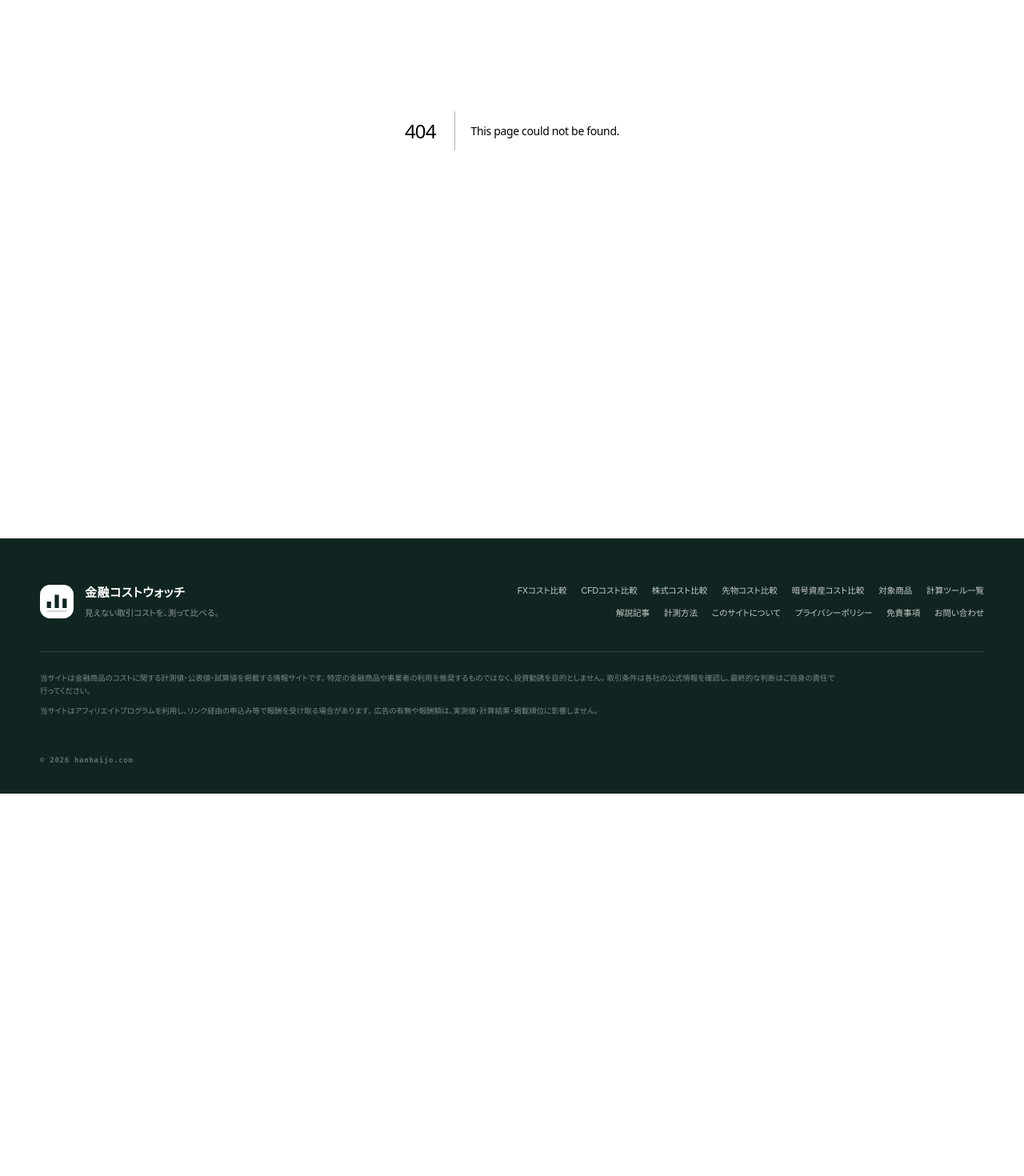
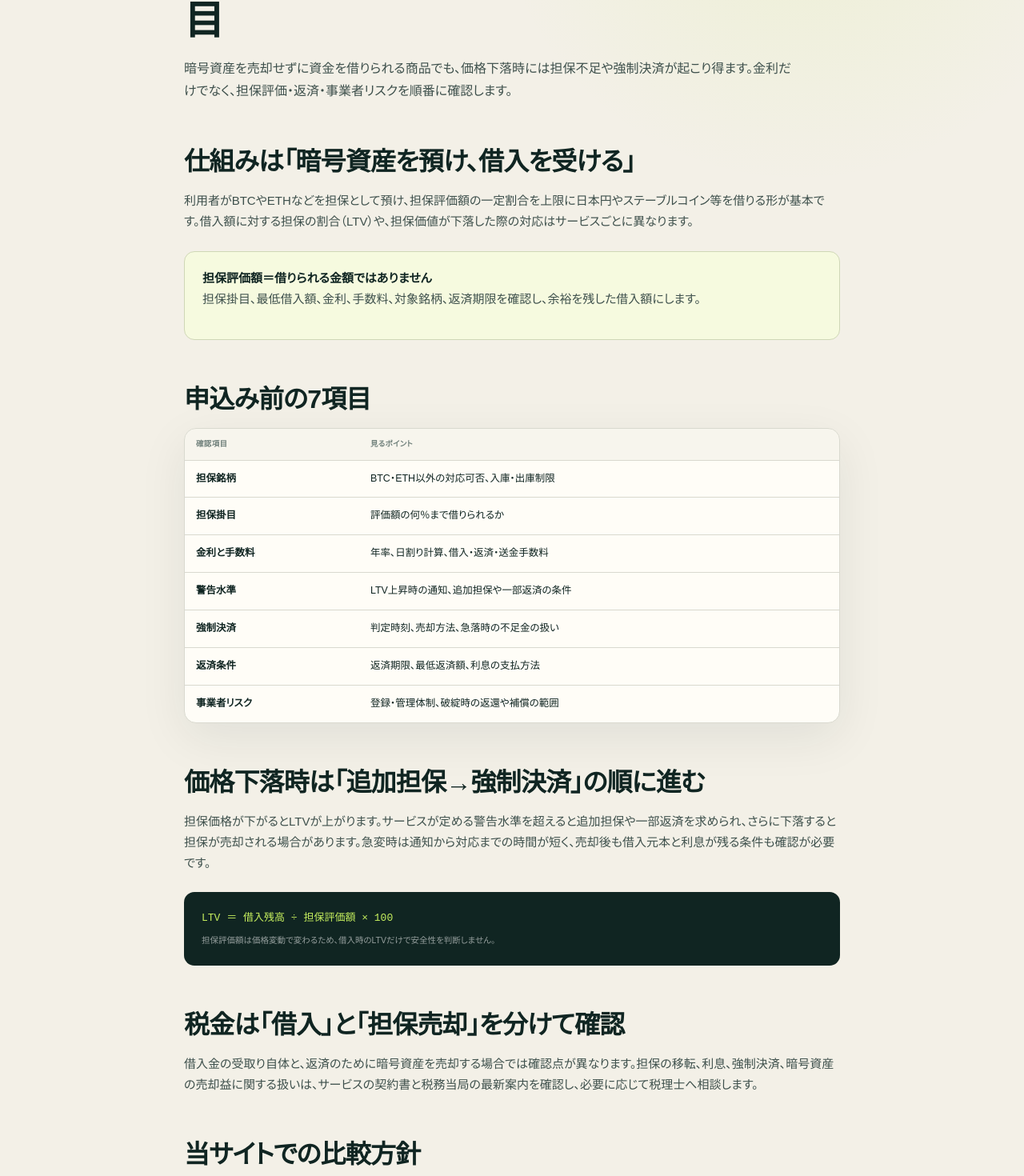
Before and after one commit to mrok18/hanbaijo, a Next.js app: page /articles/crypto-collateral-loan-risk-checklist in a window 1280 px wide. Before the commit this address had no page. Shown: the part 314-1784 px from the top of the page at 80% size. Before the commit the page ends 1306 px from the top, so only its background shows below. Built offline with nearby package versions, Linux system fonts and the light colour scheme.

Commit message:
Add crypto collateral loan risk guide

```diff
--- /dev/null
+++ b/app/articles/crypto-collateral-loan-risk-checklist/page.tsx
@@ -0,0 +1,46 @@
+import Link from 'next/link';
+
+export const metadata = {
+  title: '暗号資産担保ローンとは？BTC・ETHを担保に借りる前の確認項目',
+  description: '暗号資産担保ローンの仕組み、担保評価、金利、追加担保、強制決済、事業者リスクを中立的に整理します。',
+};
+
+export default function Page() {
+  return <article>
+    <p className="page-kicker">CRYPTO / COLLATERAL LOAN</p>
+    <h1>暗号資産担保ローンとは？<br />BTC・ETHを担保に借りる前の確認項目</h1>
+    <p className="lede">暗号資産を売却せずに資金を借りられる商品でも、価格下落時には担保不足や強制決済が起こり得ます。金利だけでなく、担保評価・返済・事業者リスクを順番に確認します。</p>
+
+    <h2>仕組みは「暗号資産を預け、借入を受ける」</h2>
+    <p>利用者がBTCやETHなどを担保として預け、担保評価額の一定割合を上限に日本円やステーブルコイン等を借りる形が基本です。借入額に対する担保の割合（LTV）や、担保価値が下落した際の対応はサービスごとに異なります。</p>
+    <div className="callout"><strong>担保評価額＝借りられる金額ではありません</strong><p>担保掛目、最低借入額、金利、手数料、対象銘柄、返済期限を確認し、余裕を残した借入額にします。</p></div>
+
+    <h2>申込み前の7項目</h2>
+    <div className="data-panel"><div className="table-scroll"><table className="rates comparison-table"><thead><tr><th>確認項目</th><th>見るポイント</th></tr></thead><tbody>
+      <tr><td className="ex-name">担保銘柄</td><td>BTC・ETH以外の対応可否、入庫・出庫制限</td></tr>
+      <tr><td className="ex-name">担保掛目</td><td>評価額の何％まで借りられるか</td></tr>
+      <tr><td className="ex-name">金利と手数料</td><td>年率、日割り計算、借入・返済・送金手数料</td></tr>
+      <tr><td className="ex-name">警告水準</td><td>LTV上昇時の通知、追加担保や一部返済の条件</td></tr>
+      <tr><td className="ex-name">強制決済</td><td>判定時刻、売却方法、急落時の不足金の扱い</td></tr>
+      <tr><td className="ex-name">返済条件</td><td>返済期限、最低返済額、利息の支払方法</td></tr>
+      <tr><td className="ex-name">事業者リスク</td><td>登録・管理体制、破綻時の返還や補償の範囲</td></tr>
+    </tbody></table></div></div>
+
+    <h2>価格下落時は「追加担保→強制決済」の順に進む</h2>
+    <p>担保価格が下がるとLTVが上がります。サービスが定める警告水準を超えると追加担保や一部返済を求められ、さらに下落すると担保が売却される場合があります。急変時は通知から対応までの時間が短く、売却後も借入元本と利息が残る条件も確認が必要です。</p>
+    <div className="formula-box"><code>LTV ＝ 借入残高 ÷ 担保評価額 × 100</code><small>担保評価額は価格変動で変わるため、借入時のLTVだけで安全性を判断しません。</small></div>
+
+    <h2>税金は「借入」と「担保売却」を分けて確認</h2>
+    <p>借入金の受取り自体と、返済のために暗号資産を売却する場合では確認点が異なります。担保の移転、利息、強制決済、暗号資産の売却益に関する扱いは、サービスの契約書と税務当局の最新案内を確認し、必要に応じて税理士へ相談します。</p>
+
+    <h2>当サイトでの比較方針</h2>
+    <p>広告報酬の有無で順位を決めず、担保掛目・金利・警告水準・強制決済条件を同じ項目で並べます。個別サービスの条件は承認済み広告主の公式資料を確認したうえで、別ページに追加します。</p>
+    <p><Link href="/crypto">暗号資産のスプレッド実測と関連ガイドを見る →</Link></p>
+    <p><Link href="/articles/gmo-coin-trading-fees">暗号資産の売買手数料を確認する →</Link></p>
+
+    <section className="article-sources" aria-labelledby="sources"><h2 id="sources">参照した公的資料</h2><ul>
+      <li><a href="https://www.fsa.go.jp/singi/singi_kinyu/angoshisanseido_wg/gijishidai/20251107/02.pdf" target="_blank" rel="noopener noreferrer">金融庁・FSB資料「暗号資産の借入れに関連するリスクの指摘」</a></li>
+      <li><a href="https://www.fsa.go.jp/singi/singi_kinyu/angoshisanseido_wg/gijiroku/20251107.html" target="_blank" rel="noopener noreferrer">金融庁「暗号資産制度に関するワーキング・グループ」</a></li>
+    </ul><p>制度・商品条件は変更される場合があります。確認日：2026年9月11日</p></section>
+  </article>;
+}
--- a/app/articles/posts.ts
+++ b/app/articles/posts.ts
@@ -1,4 +1,5 @@
 export const POSTS = [
+  { slug: 'crypto-collateral-loan-risk-checklist', category: '暗号資産・ローン', title: '暗号資産担保ローンとは？BTC・ETHを担保に借りる前の確認項目', desc: '暗号資産を売却せず借りる仕組みを、担保掛目、金利、追加担保、強制決済、税務と事業者リスクから整理する。' },
   { slug: 'dmm-fx-funding-transfer', category: 'FX・DMM FX', title: 'DMM FXの入金方法と証拠金振替｜5,000円・出金・株券担保', desc: 'クイック入金・振込入金、最低額、反映時間、出金、DMM 株からの株券担保振替を整理する。' },
   { slug: 'dmm-fx-trading-hours-maintenance', category: 'FX・DMM FX', title: 'DMM FXの取引時間｜夏時間・冬時間・メンテナンスと注文の扱い', desc: '夏時間・冬時間の取引時間、土曜メンテナンス、営業日切替、予約注文と即時注文の扱いを整理する。' },
   { slug: 'dmm-fx-trade-history-csv', category: 'FX・DMM FX・税金', title: 'DMM FXの取引履歴をCSV保存する方法｜約定履歴・期間損益・年間報告書', desc: 'DMM FXの約定履歴をPC・スマホで確認し、CSV・期間損益・年間損益報告書を確定申告用に使い分ける。' },
```
